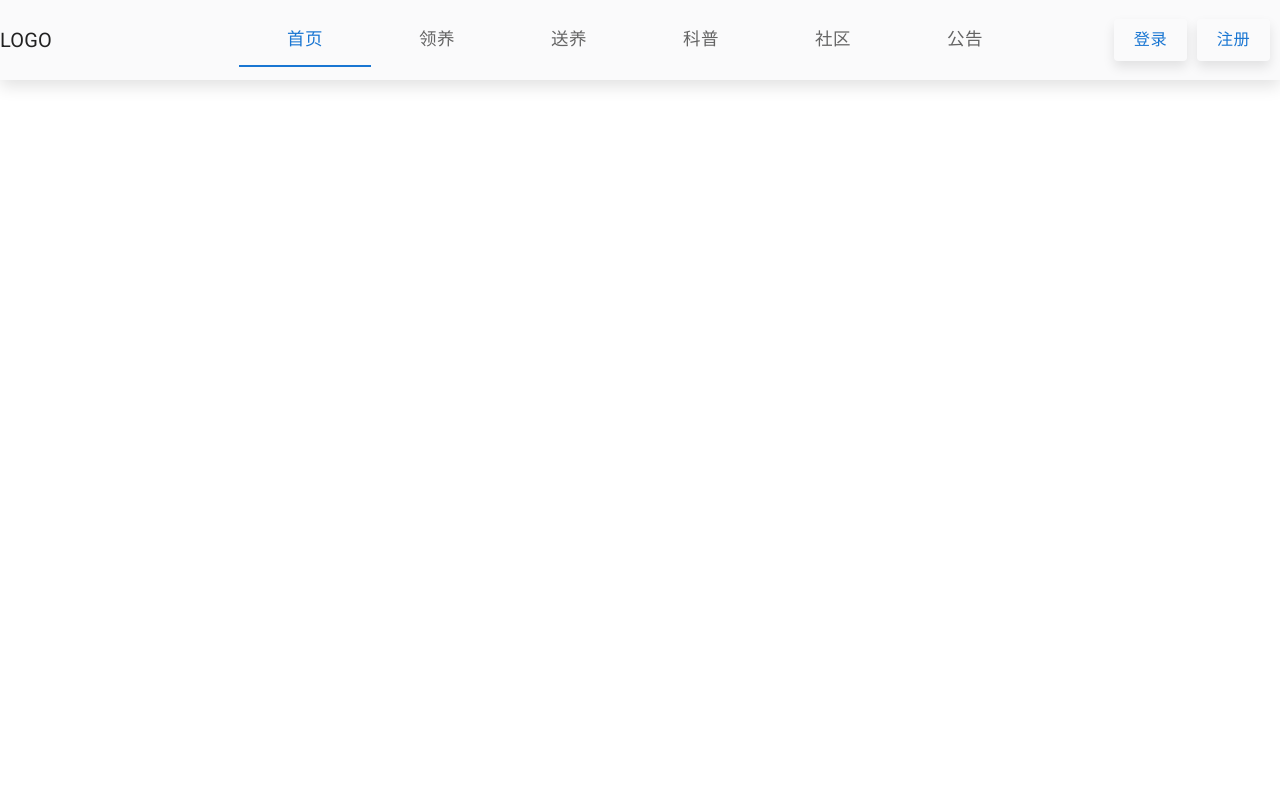
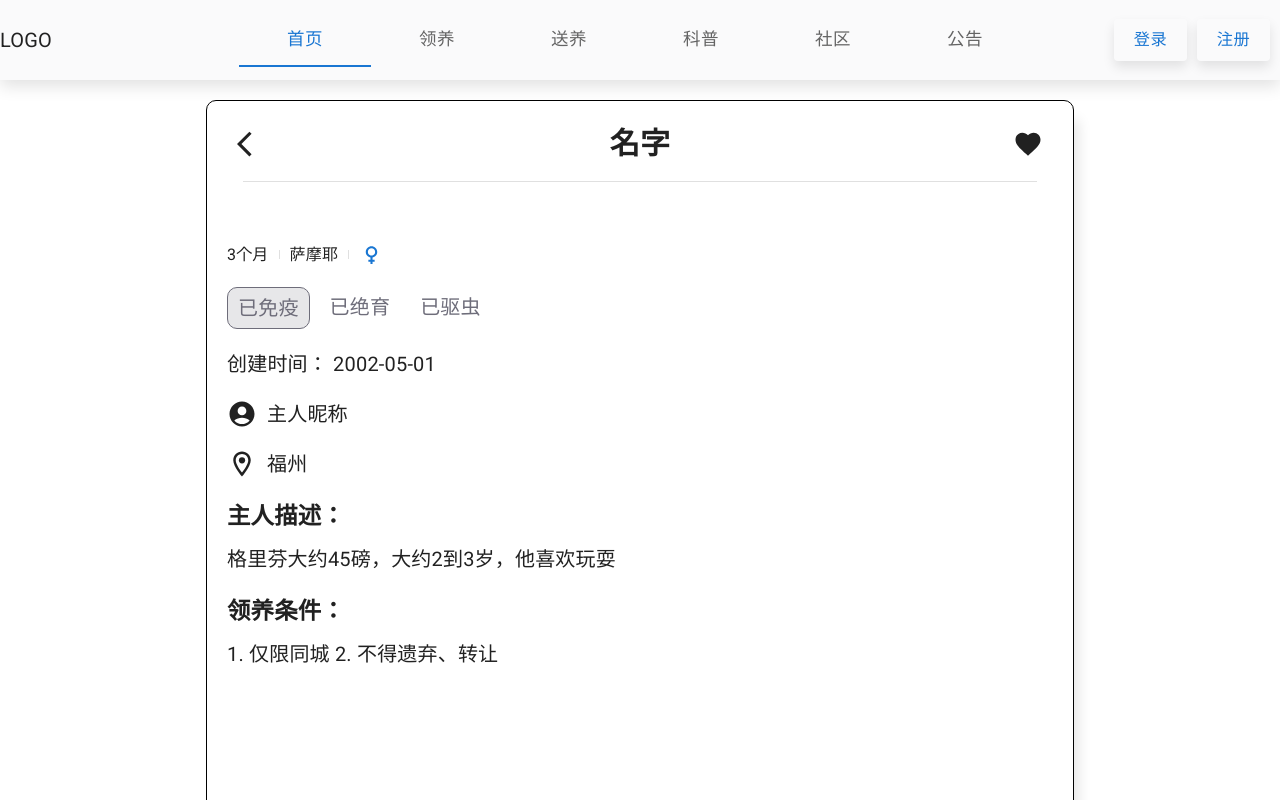
Before and after one commit to SENA-SE/pet-web, a React (Create React App) app: page /adoption/1 in a window 1280 px wide. Shown: the top 800 px of the page. Built offline with nearby package versions, Linux system fonts and the light colour scheme.

Commit message:
commit: petDetail

```diff
--- a/package.json
+++ b/package.json
@@ -12,6 +12,7 @@
     "@testing-library/user-event": "latest",
     "react": "latest",
     "react-dom": "latest",
+    "react-material-ui-carousel": "^3.3.3",
     "react-router-dom": "^6.3.0",
     "react-scripts": "latest",
     "styled-components": "latest"
--- a/src/App.js
+++ b/src/App.js
@@ -10,6 +10,7 @@ import {
 } from "react-router-dom";
 import Adoption from "./Pages/Adoption";
 import Navbar from "./Components/Navbar";
+import PetDetail from "./Pages/PetDetail";
 export default function App() {
   return (
 <>
@@ -22,7 +23,7 @@ export default function App() {
     <Route path="/" element={<Home />}></Route>
     <Route path="/home" element={<Home />}></Route>
     <Route path="/adoption" element={<Adoption />}></Route>
-
+    <Route path="/adoption/:id" element={<PetDetail />}></Route>
     {/* <Route path="/products/:category" element={<ProductList />}></Route>
     <Route path="/product/:id" element={<SingleProduct />}></Route>
     <Route path="/cart" element={<Cart />}></Route>
--- /dev/null
+++ b/src/Components/Common/Carousel.tsx
@@ -0,0 +1,12 @@
+import React from 'react'
+import Carousel from 'react-material-ui-carousel'
+
+function ImgCarousel() {
+    return (
+        <Carousel>
+            22
+        </Carousel>
+    )
+}
+
+export default ImgCarousel
--- /dev/null
+++ b/src/Components/Common/MainContainer.jsx
@@ -0,0 +1,20 @@
+import React from 'react'
+import styled from 'styled-components'
+const Container = styled.div`
+    height: 120vh;
+    padding: 20px;
+    width: 70%;
+    border-radius: 10px;
+    box-shadow: 13px 12px 13px -8px rgba(0,0,0,0.1);
+    border: 1px solid black;
+    // background: black;
+`
+function MainContainer({children}) {
+    return (
+        <Container>
+            {children}
+        </Container>
+    )
+}
+
+export default MainContainer
--- /dev/null
+++ b/src/Components/Common/Pagination.jsx
@@ -0,0 +1,33 @@
+import * as React from 'react';
+import { Link, MemoryRouter, Route, Routes, useLocation } from 'react-router-dom';
+import Pagination from '@mui/material/Pagination';
+import PaginationItem from '@mui/material/PaginationItem';
+
+function Content() {
+  const location = useLocation();
+  const query = new URLSearchParams(location.search);
+  const page = parseInt(query.get('page') || '1', 10);
+  return (
+    <Pagination
+      page={page}
+      count={10}
+      renderItem={(item) => (
+        <PaginationItem
+          component={Link}
+          to={`/adoption${item.page === 1 ? '' : `?page=${item.page}`}`}
+          {...item}
+        />
+      )}
+    />
+  );
+}
+
+export default function PaginationLink() {
+  return (
+
+      <Routes>
+        <Route path="*" element={<Content />} />
+      </Routes>
+
+  );
+}
--- a/src/Components/Common/PetInfo.jsx
+++ b/src/Components/Common/PetInfo.jsx
@@ -11,7 +11,8 @@ const Container = styled.div`
     font-size: 16px;
 `
 
-function PetInfo({data, ...rest}) {
+function PetInfo({data={age:"3周岁", species:"哈士奇", gender:"male"}, ...rest}) {
+    // console.log(data)
     return (
         <Container {...rest}>
             {data.age}
--- a/src/Pages/Adoption.jsx
+++ b/src/Pages/Adoption.jsx
@@ -1,12 +1,17 @@
+//TODO: 全局数据： query：关键词，左侧所有filter
+// list处获取query（redux），page（用location获取）为依赖进行请求
+// MIXIN: favorite 发送请求，await，变色，返回收藏夹，更新收藏夹（redux），通知收藏成功
 import React from 'react'
 import PropTypes from 'prop-types'
 import PetList from '../Components/PetList'
 import styled from 'styled-components'
 import Sidebar from '../Components/Sidebar'
 import PetsHeader from '../Components/PetsHeader'
+import Pagination from '../Components/Common/Pagination'
 const Container = styled.div`
   width: 100%;
   display: flex;
+  margin-top: 10vh;
 `
 const ListContainer = styled.div`
   width: 100%;
@@ -17,11 +22,12 @@ const ListContainer = styled.div`
 `
 function Adoption(props) {
   return (
-    <Container style={{ marginTop: '10vh' }}>
+    <Container>
       <Sidebar />
       <ListContainer>
         <PetsHeader />
         <PetList />
+        <Pagination/>
       </ListContainer>
     </Container>
   )
--- /dev/null
+++ b/src/Pages/PetDetail.jsx
@@ -0,0 +1,128 @@
+// TODO: 获取detail data
+// TODO: 点击提交申请，进行权限验证，否弹通知（请至我的资料处进行实名认证），是弹弹窗，提交表格，发送请求
+import React from 'react'
+import MainContainer from '../Components/Common/MainContainer'
+import styled from 'styled-components'
+import ArrowBackIosIcon from '@mui/icons-material/ArrowBackIos';
+import FavoriteIcon from '@mui/icons-material/Favorite';
+import Divider from '@mui/material/Divider';
+import PetInfo from '../Components/Common/PetInfo';
+import AccountCircleIcon from '@mui/icons-material/AccountCircle';
+import LocationOnOutlinedIcon from '@mui/icons-material/LocationOnOutlined';
+import Carousel from '../Components/Common/Carousel.tsx'
+const Container = styled.div`
+    width: 100%;
+    padding: 20px;
+    margin-top: 10vh;
+    display: flex;
+    flex-direction: column;
+    align-items: center;
+    justify-content: center;
+`
+const Header = styled.div`
+    padding:0 10px 15px 10px;
+    display: flex;
+    justify-content: space-between;
+    align-items: center;
+`
+const InfoContainer = styled.div`
+    display: flex;
+    flex-direction: column;
+    align-items: flex-start;
+    justify-content: center;
+    gap: 20px;
+`
+const Status = styled.div`
+    border: 1px solid ${({ theme, confirm }) => confirm? theme.palette.secondary.main : "none"};
+    color:${({ theme }) => theme.palette.secondary.main};
+    background: ${({ theme, confirm }) =>confirm? theme.status.bg2: "none"};
+    border-radius: 10px;
+    padding: 5px 10px;
+`
+const FlexWrapper = styled.div`
+    display: flex;
+    gap: 10px;
+    flex-direction: ${({column}) => column? "column" : "row"}
+`
+// const data = {
+//         name: "名字",
+//         isCollected: true,
+//         species: "萨摩耶",
+//         age: "3个月",
+//         gender: "female",
+//         location: "福州",
+//         created:"2002-05-01",
+//         description:"格里芬大约45磅，大约2到3岁，他喜欢玩耍",
+//         condition:"1. 仅限同城 2. 不得遗弃、转让",
+//         imageUrl:["1","2"],
+//         status:{
+//             "已免疫": true,
+//             "已绝育": false,
+//             "已驱虫": false
+//         },
+//         id: "1",
+// }
+function PetDetail({data = {
+    name: "名字",
+    isCollected: true,
+    species: "萨摩耶",
+    age: "3个月",
+    gender: "female",
+    location: "福州",
+    created:"2002-05-01",
+    description:"格里芬大约45磅，大约2到3岁，他喜欢玩耍",
+    condition:"1. 仅限同城 2. 不得遗弃、转让",
+    imageUrl:["1","2"],
+    status:{
+        "已免疫": true,
+        "已绝育": false,
+        "已驱虫": false
+    },
+    owner:"主人昵称",
+    id: "1",
+}}) {
+    // console.log(data)
+    return (
+        <Container>
+            <MainContainer>
+            <Header>
+                <ArrowBackIosIcon sx={{cursor: 'pointer'}}/>
+                <h2>{data.name}</h2>
+                <FavoriteIcon sx={{cursor: 'pointer'}}/>
+
+            </Header>
+            <Divider variant="middle" />
+            <InfoContainer>
+                <Carousel/>
+                <PetInfo data={{age: data.age,species: data.species,gender: data.gender}}/>
+<FlexWrapper>
+{
+                    Object.keys(data.status).map((key) => {
+                       return <Status confirm={data.status[key] && true}>{key}</Status>
+                    })
+                }
+</FlexWrapper>
+<FlexWrapper>创建时间： {data.created}</FlexWrapper>
+<FlexWrapper>
+    <AccountCircleIcon/>
+    {data.owner}
+</FlexWrapper>
+<FlexWrapper>
+    <LocationOnOutlinedIcon/>
+    {data.location}
+</FlexWrapper>
+<FlexWrapper column>
+    <h3>主人描述： </h3>
+    {data.description}
+    </FlexWrapper>
+<FlexWrapper column>
+    <h3>领养条件： </h3>
+    {data.condition}
+    </FlexWrapper>
+            </InfoContainer>
+            </MainContainer>
+            </Container>
+    )
+}
+
+export default PetDetail
```
Also changed, not shown: src/Components/Common/PetDetail.jsx (deleted, +0 -9 lines), 2 other files (tests, documents, lock files or other folders).
